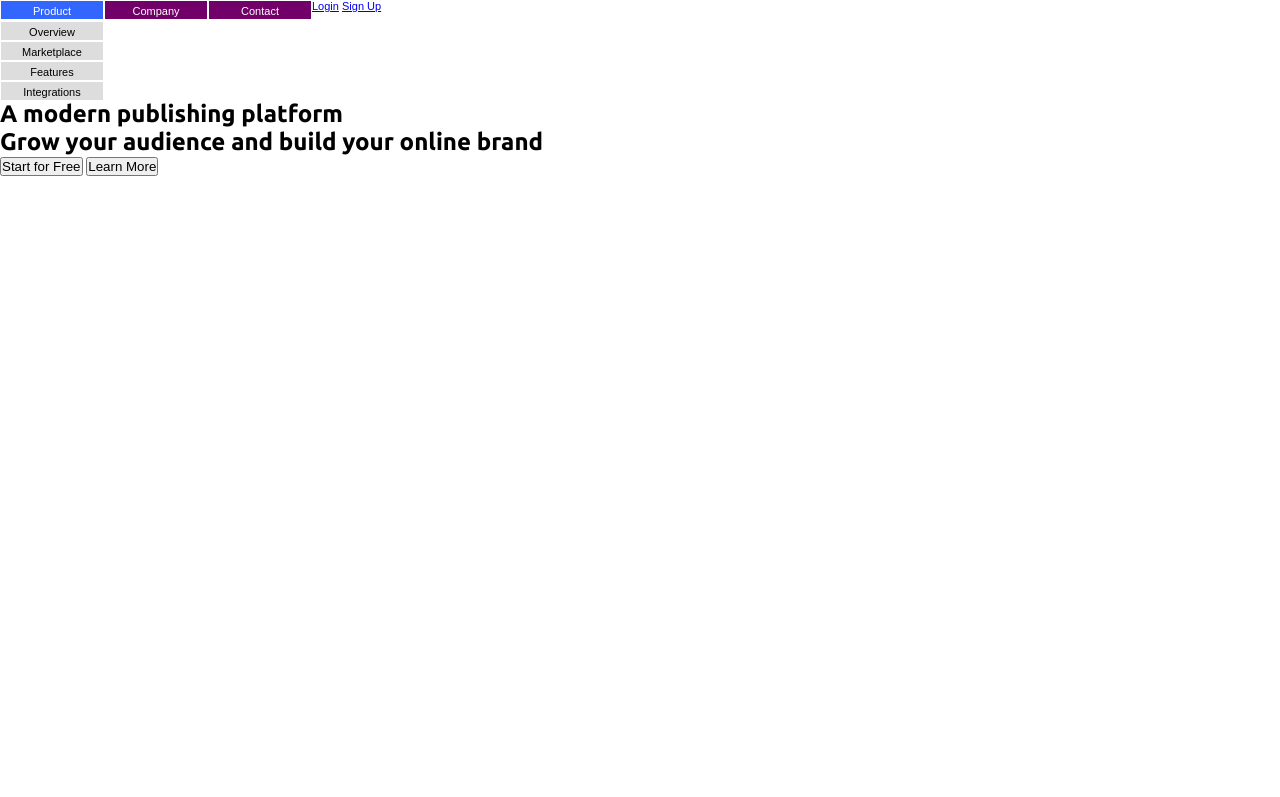
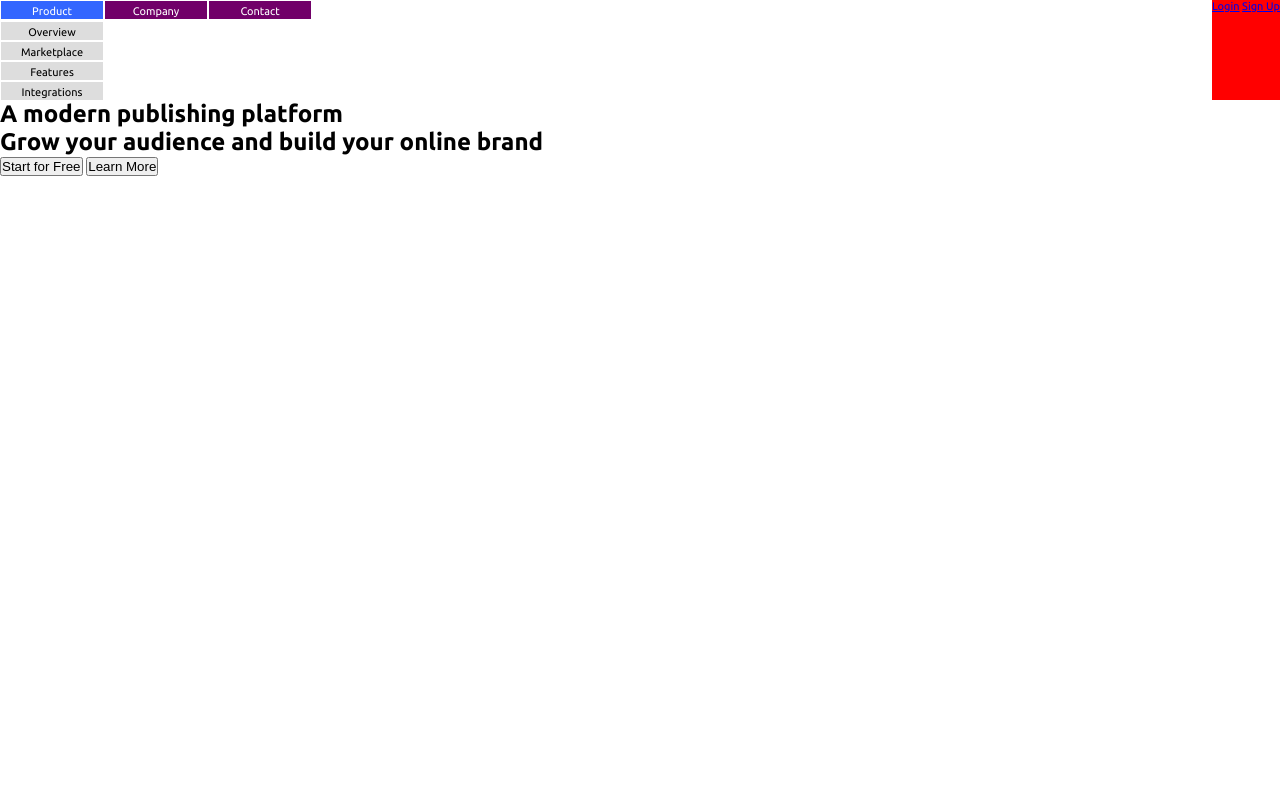
Before and after one commit to samuelfuchs/coding-challenges, a plain HTML site: page blogr-landing-page/v1/index.html in a window 1280 px wide. Shown: the top 797 px of the page. Drawn offline with Linux system fonts and the light colour scheme.

Commit message:
style updated

```diff
--- a/blogr-landing-page/v1/style.css
+++ b/blogr-landing-page/v1/style.css
@@ -51,43 +51,20 @@ sections
 /* ====
 navigation
 ==== */
-
-/*
-.menu ul {
-	list-style: none;
-	float: left;
-	position: relative;
-}
-.menu ul li a,
-.menu ul li a:visited {
-	font-size: 20px;
-	height: 25px;
-	display: block;
-	text-decoration: none;
-	color: #000;
-	width: 104px;
-	text-align: center;
-	border: 1px solid #fff;
-	background: #710069;
-	overflow: hidden;
-}
-.menu ul li ul {
-	display: none;
+/* common styling */
+.menu-right {
+	background-color: red;
 }
 
-.menu ul li {
-	float: left;
+.menu {
+	display: flex;
 	position: relative;
-} */
-
-/* common styling */
-.menu {
-	font-family: arial, sans-serif;
-	width: 750px;
+	width: 100%;
 	height: 100px;
-	position: relative;
 	font-size: 11px;
-	z-index: 100;
+	z-index: 1;
+	justify-content: space-between;
+	transition: all 0.3s ease-in-out;
 }
 .menu ul li a,
 .menu ul li a:visited {
@@ -104,6 +81,11 @@ navigation
 	font-size: 11px;
 	overflow: hidden;
 }
+
+.menu ul li:hover a {
+	color: #fff;
+	background: #36f;
+}
 .menu ul {
 	padding: 0;
 	margin: 0;
@@ -116,15 +98,6 @@ navigation
 .menu ul li ul {
 	display: none;
 }
-
-/* specific to non IE browsers */
-.menu {
-	display: flex;
-}
-.menu ul li:hover a {
-	color: #fff;
-	background: #36f;
-}
 .menu ul li:hover ul {
 	display: block;
 	position: absolute;
@@ -132,6 +105,9 @@ navigation
 	left: 0;
 	width: 105px;
 }
+
+/* specific to non IE browsers */
+
 .menu ul li:hover ul li a.hide {
 	background: #6a3;
 	color: #fff;
```
